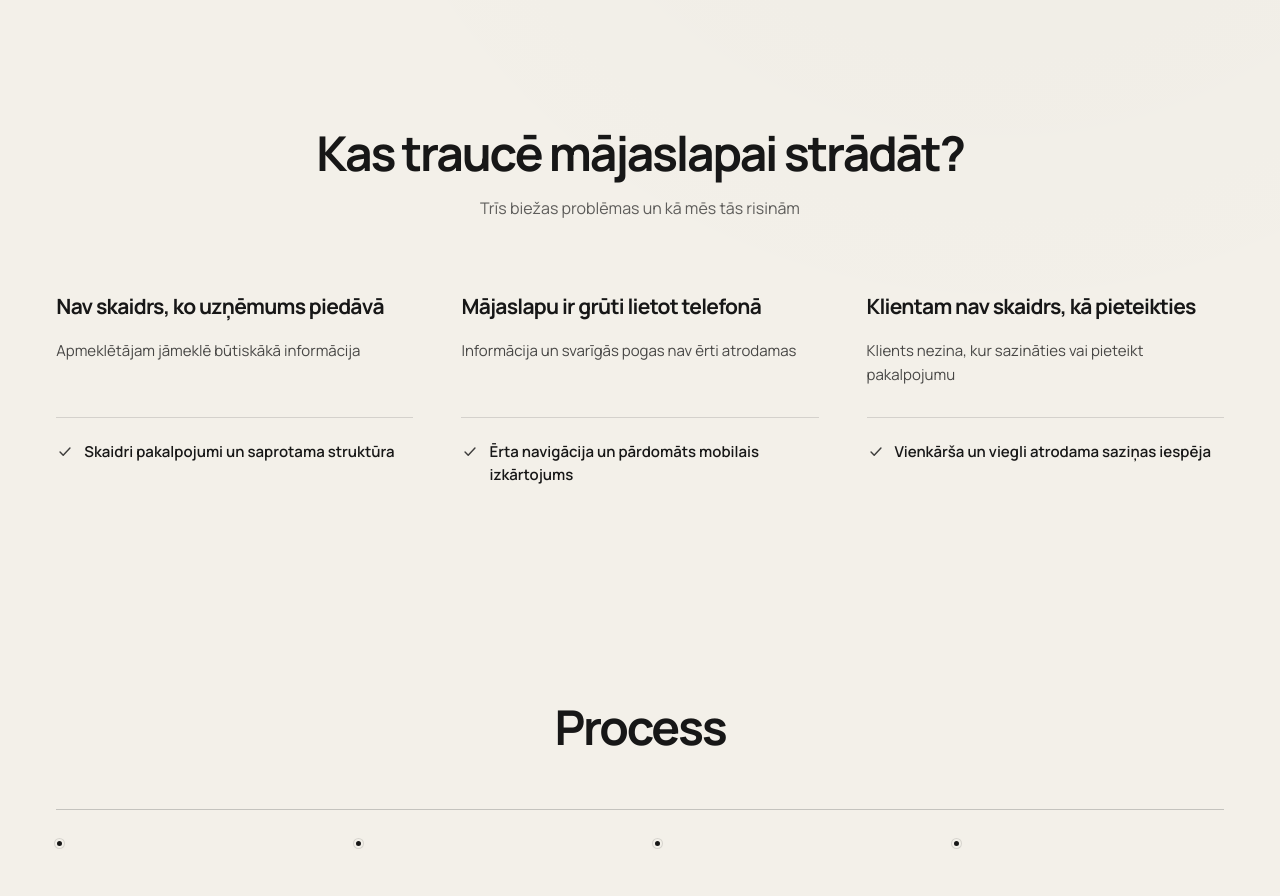
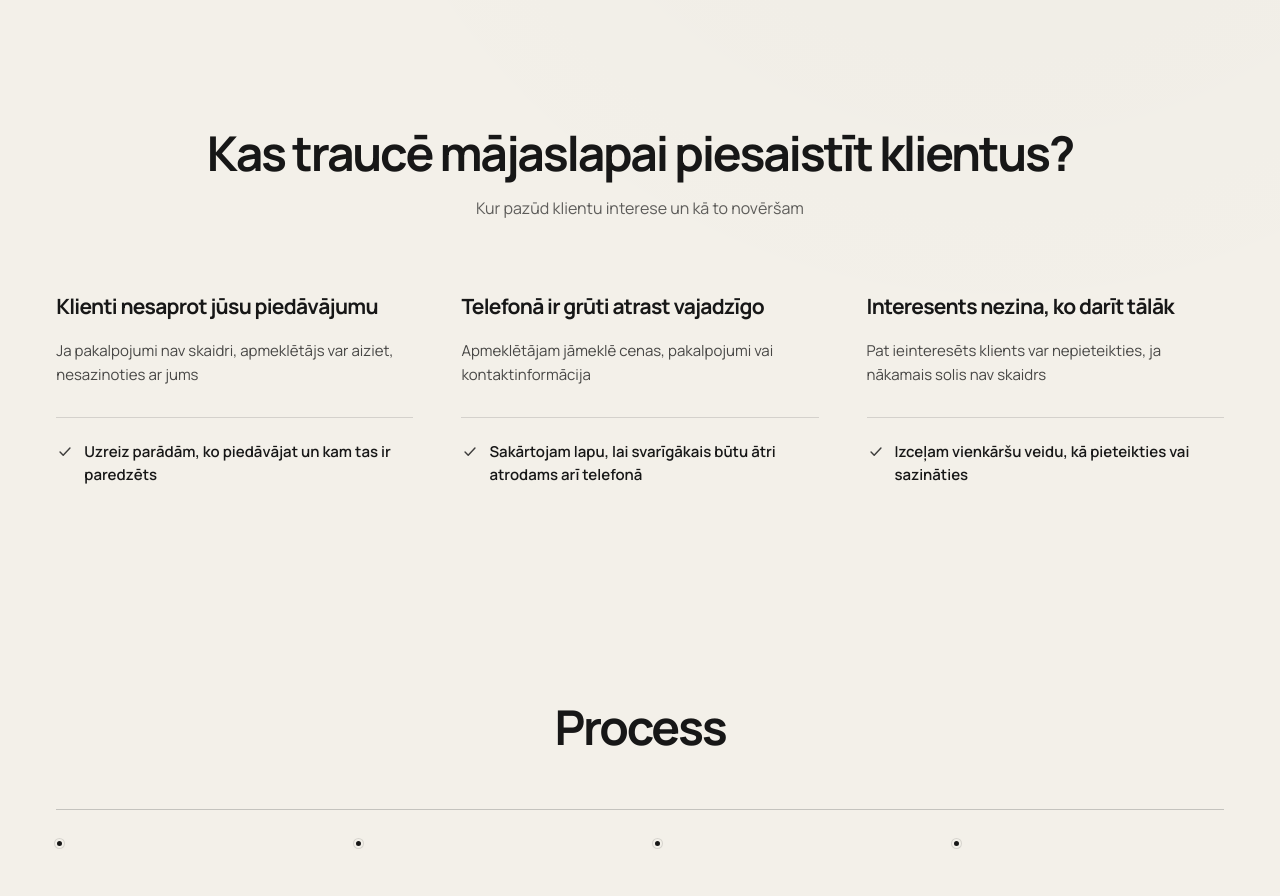
Before and after one commit to davisl24/WEBSITEAGENCY, a Next.js app: page / in a window 1280 px wide. Shown: the part 1760-2656 px from the top of the page. Built offline with nearby package versions, Linux system fonts and the light colour scheme; no server answers.

Commit message:
Clarify website problems as visitor obstacles and business outcomes

```diff
--- a/app/components/ValueShowcase.tsx
+++ b/app/components/ValueShowcase.tsx
@@ -1,18 +1,18 @@
 const issues = [
   {
-    title: "Nav skaidrs, ko uzņēmums piedāvā",
-    impact: "Apmeklētājam jāmeklē būtiskākā informācija",
-    solution: "Skaidri pakalpojumi un saprotama struktūra"
+    title: "Klienti nesaprot jūsu piedāvājumu",
+    impact: "Ja pakalpojumi nav skaidri, apmeklētājs var aiziet, nesazinoties ar jums",
+    solution: "Uzreiz parādām, ko piedāvājat un kam tas ir paredzēts"
   },
   {
-    title: "Mājaslapu ir grūti lietot telefonā",
-    impact: "Informācija un svarīgās pogas nav ērti atrodamas",
-    solution: "Ērta navigācija un pārdomāts mobilais izkārtojums"
+    title: "Telefonā ir grūti atrast vajadzīgo",
+    impact: "Apmeklētājam jāmeklē cenas, pakalpojumi vai kontaktinformācija",
+    solution: "Sakārtojam lapu, lai svarīgākais būtu ātri atrodams arī telefonā"
   },
   {
-    title: "Klientam nav skaidrs, kā pieteikties",
-    impact: "Klients nezina, kur sazināties vai pieteikt pakalpojumu",
-    solution: "Vienkārša un viegli atrodama saziņas iespēja"
+    title: "Interesents nezina, ko darīt tālāk",
+    impact: "Pat ieinteresēts klients var nepieteikties, ja nākamais solis nav skaidrs",
+    solution: "Izceļam vienkāršu veidu, kā pieteikties vai sazināties"
   }
 ];
 
@@ -21,8 +21,8 @@ export default function ValueShowcase() {
     <section className="value-section kestrel-problems-section kestrel-problems-cards" aria-labelledby="problems-title">
       <div className="value-inner">
         <div className="kestrel-problems-heading">
-          <h2 id="problems-title">Kas traucē mājaslapai strādāt?</h2>
-          <p>Trīs biežas problēmas un kā mēs tās risinām</p>
+          <h2 id="problems-title">Kas traucē mājaslapai piesaistīt klientus?</h2>
+          <p>Kur pazūd klientu interese un kā to novēršam</p>
         </div>
         <div className="kestrel-problems-list">
           {issues.map(item => (
```
